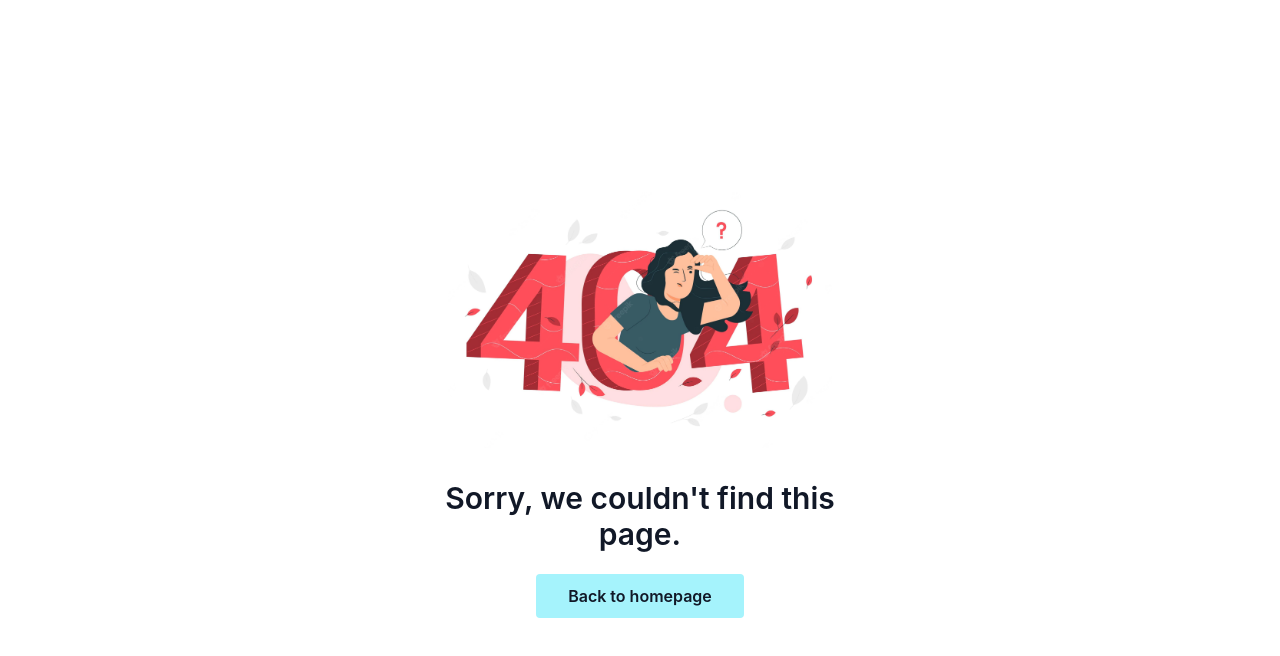
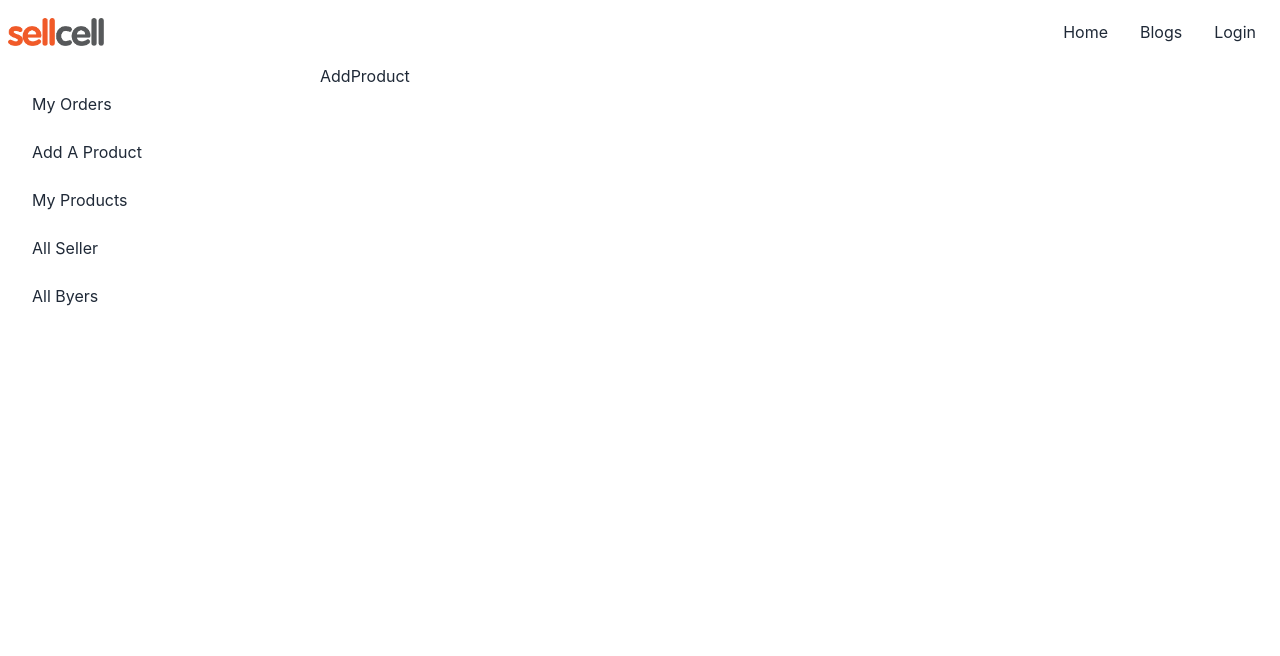
Before and after one commit to Enamulhaque0/SellCell_Client, a React (Create React App) app: page /dashboard/addproduct in a window 1280 px wide. Shown: the top 656 px of the page. Built offline with nearby package versions, Linux system fonts and the light colour scheme; no server answers.

Commit message:
dashboard route added

```diff
--- /dev/null
+++ b/src/Layout/DashboardLayout.js
@@ -0,0 +1,35 @@
+import React from 'react';
+import { Link, Outlet } from 'react-router-dom';
+import Navbar from '../Pages/Shared/Navbar/Navbar';
+
+const DashboardLayout = () => {
+    return (
+        <div>
+            <Navbar></Navbar>
+
+            <div className="drawer drawer-mobile">
+                <input id="dashboard-drawer" type="checkbox" className="drawer-toggle" />
+                <div className="drawer-content">
+                    <Outlet></Outlet>
+                </div>
+                <div className="drawer-side">
+                    <label htmlFor="dashboard-drawer" className="drawer-overlay"></label>
+                    <ul className="menu p-4 w-80 bg-base-100 text-base-content">
+                        <li><Link to="/dashboard/myorders">My Orders</Link></li>
+                        <li><Link to="/dashboard/addproduct">Add A Product</Link></li>
+                        <li><Link to="/dashboard/myproducts">My Products</Link></li>
+                        <li><Link to="/dashboard/allseller">All Seller</Link></li>
+                        <li><Link to="/dashboard/allbyers">All Byers</Link></li>
+
+
+
+
+                    </ul>
+
+                </div>
+            </div>
+        </div>
+    );
+};
+
+export default DashboardLayout;
--- /dev/null
+++ b/src/Pages/Dashboard/AddProduct/AddProduct.js
@@ -0,0 +1,11 @@
+import React from 'react';
+
+const AddProduct = () => {
+    return (
+        <div>
+            <h1>AddProduct</h1>
+        </div>
+    );
+};
+
+export default AddProduct;
--- /dev/null
+++ b/src/Pages/Dashboard/AllByers/AllByers.js
@@ -0,0 +1,11 @@
+import React from 'react';
+
+const AllByers = () => {
+    return (
+        <div>
+            <h1>all byers</h1>
+        </div>
+    );
+};
+
+export default AllByers;
--- /dev/null
+++ b/src/Pages/Dashboard/AllSeller/AllSeller.js
@@ -0,0 +1,11 @@
+import React from 'react';
+
+const AllSeller = () => {
+    return (
+        <div>
+            <h1>AllSeller</h1>
+        </div>
+    );
+};
+
+export default AllSeller;
--- /dev/null
+++ b/src/Pages/Dashboard/Dashboard/Dashboard.js
@@ -0,0 +1,11 @@
+import React from 'react';
+
+const Dashboard = () => {
+    return (
+        <div>
+
+        </div>
+    );
+};
+
+export default Dashboard;
--- /dev/null
+++ b/src/Pages/Dashboard/MyOrders/MyOrders.js
@@ -0,0 +1,11 @@
+import React from 'react';
+
+const MyOrders = () => {
+    return (
+        <div>
+            <h1>MyOrders</h1>
+        </div>
+    );
+};
+
+export default MyOrders;
--- /dev/null
+++ b/src/Pages/Dashboard/MyProducts/MyProducts.js
@@ -0,0 +1,11 @@
+import React from 'react';
+
+const MyProducts = () => {
+    return (
+        <div>
+            <h1>MyProducts</h1>
+        </div>
+    );
+};
+
+export default MyProducts;
--- a/src/Pages/Login/Login/Login.js
+++ b/src/Pages/Login/Login/Login.js
@@ -102,7 +102,7 @@ const Login = () => {
         <div className="mt-4">
           <div className="flex items-center justify-between">
             <label
-              for="password"
+
               className="block text-sm text-gray-800 dark:text-gray-200"
             >
               Password
--- a/src/Pages/Login/SingUp/SingUp.js
+++ b/src/Pages/Login/SingUp/SingUp.js
@@ -1,25 +1,22 @@
-import React, { useContext } from 'react';
-import { Link, useNavigate } from 'react-router-dom';
+import React, { useContext, useState } from "react";
+import { Link, useNavigate } from "react-router-dom";
 import { GoogleAuthProvider } from "firebase/auth";
 import { AuthContext } from "../../../Contexts/AuthProvider";
-import toast from 'react-hot-toast';
+import toast from "react-hot-toast";
 
 const SingUp = () => {
   const googleProvider = new GoogleAuthProvider();
-    const {LoginWithGoogle,createUser,updateUser}=useContext(AuthContext)
-    const navigate = useNavigate()
-
-
-
-
-
+  const { LoginWithGoogle, createUser, updateUser } = useContext(AuthContext);
+  const [toggle,setToggle]=useState(false)
+  console.log(toggle);
+  const navigate = useNavigate();
 
   // Google Login
   const handleGoogle = () => {
     LoginWithGoogle(googleProvider)
       .then((result) => {
         const user = result.user;
-            toast.success("SingUp Successfully .....!")
+        toast.success("SingUp Successfully .....!");
         navigate("/");
         // const currentUser = {
         //   email: user.email,
@@ -40,7 +37,6 @@ const SingUp = () => {
       .catch((error) => toast.error(error.message));
   };
 
-
   const handleSubmit = (e) => {
     e.preventDefault();
     const form = e.target;
@@ -51,16 +47,16 @@ const SingUp = () => {
 
     createUser(email, password)
       .then((result) => {
-            const user = result.user
+        const user = result.user;
 
         const userInfo = {
-                displayName: name
-            }
+          displayName: name,
+        };
         updateUser(userInfo)
           .then(() => {
-                        toast.success("SingUp Successfully .....!")
+            toast.success("SingUp Successfully .....!");
           })
-                    .catch(err => console.log(err));
+          .catch((err) => console.log(err));
       })
 
       //  const currentUser = {
@@ -84,27 +80,59 @@ const SingUp = () => {
   };
 
   return (
-        <section className='my-32'>
+    <section className="my-32">
       <div className="w-full max-w-sm p-6 m-auto mx-auto bg-white rounded-md shadow-md dark:bg-gray-800">
-        <h1 className="text-3xl font-semibold text-center text-gray-700 dark:text-white">Sing Up</h1>
+        <h1 className="text-3xl font-semibold text-center text-gray-700 dark:text-white">
+          Sing Up
+        </h1>
 
         <form onSubmit={handleSubmit} className="mt-6">
           <div>
-                <label  className="block text-sm text-gray-800 dark:text-gray-200">Full Name</label>
-                <input name="name"  type="text" className="block w-full px-4 py-2 mt-2 text-gray-700 bg-white border rounded-md dark:bg-gray-800 dark:text-gray-300 dark:border-gray-600 focus:border-blue-400 dark:focus:border-blue-300 focus:ring-blue-300 focus:outline-none focus:ring focus:ring-opacity-40" />
+            <label className="block text-sm text-gray-800 dark:text-gray-200">
+              Full Name
+            </label>
+            <input
+              name="name"
+              type="text"
+              className="block w-full px-4 py-2 mt-2 text-gray-700 bg-white border rounded-md dark:bg-gray-800 dark:text-gray-300 dark:border-gray-600 focus:border-blue-400 dark:focus:border-blue-300 focus:ring-blue-300 focus:outline-none focus:ring focus:ring-opacity-40"
+            />
           </div>
           <div>
-                <label className="block text-sm text-gray-800 dark:text-gray-200">Email</label>
-                <input name="email"  type="email" className="block w-full px-4 py-2 mt-2 text-gray-700 bg-white border rounded-md dark:bg-gray-800 dark:text-gray-300 dark:border-gray-600 focus:border-blue-400 dark:focus:border-blue-300 focus:ring-blue-300 focus:outline-none focus:ring focus:ring-opacity-40" />
+            <label className="block text-sm text-gray-800 dark:text-gray-200">
+              Email
+            </label>
+            <input
+              name="email"
+              type="email"
+              className="block w-full px-4 py-2 mt-2 text-gray-700 bg-white border rounded-md dark:bg-gray-800 dark:text-gray-300 dark:border-gray-600 focus:border-blue-400 dark:focus:border-blue-300 focus:ring-blue-300 focus:outline-none focus:ring focus:ring-opacity-40"
+            />
           </div>
 
           <div className="mt-4">
             <div className="flex items-center justify-between">
-                    <label  className="block text-sm text-gray-800 dark:text-gray-200">Password</label>
-
+              <label className="block text-sm text-gray-800 dark:text-gray-200">
+                Password
+              </label>
             </div>
 
-                <input name="password"  type="password" className="block w-full px-4 py-2 mt-2 text-gray-700 bg-white border rounded-md dark:bg-gray-800 dark:text-gray-300 dark:border-gray-600 focus:border-blue-400 dark:focus:border-blue-300 focus:ring-blue-300 focus:outline-none focus:ring focus:ring-opacity-40" />
+            <input
+              name="password"
+              type="password"
+              className="block w-full px-4 py-2 mt-2 text-gray-700 bg-white border rounded-md dark:bg-gray-800 dark:text-gray-300 dark:border-gray-600 focus:border-blue-400 dark:focus:border-blue-300 focus:ring-blue-300 focus:outline-none focus:ring focus:ring-opacity-40"
+            />
+          </div>
+          <div className="form-control">
+            <label className="cursor-pointer label">
+              <span className="label-text">Are You Seller</span>
+              <input
+              onClick={()=>setToggle(!toggle)}
+
+                type="checkbox"
+
+
+                className="checkbox checkbox-accent"
+              />
+            </label>
           </div>
 
           <div className="mt-6">
@@ -117,7 +145,10 @@ const SingUp = () => {
         <div className="flex items-center justify-between mt-4">
           <span className="w-1/5 border-b dark:border-gray-600 lg:w-1/5"></span>
 
-            <a href="#" className="text-xs text-center text-gray-500 uppercase dark:text-gray-400 hover:underline">
+          <a
+            href="#"
+            className="text-xs text-center text-gray-500 uppercase dark:text-gray-400 hover:underline"
+          >
             or login with Social Media
           </a>
 
@@ -125,19 +156,29 @@ const SingUp = () => {
         </div>
 
         <div className="flex items-center mt-6 -mx-2">
-            <button onClick={handleGoogle} type="button" className="flex items-center justify-center w-full px-6 py-2 mx-2 text-sm font-medium text-white transition-colors duration-300 transform bg-blue-500 rounded-md hover:bg-blue-400 focus:bg-blue-400 focus:outline-none">
+          <button
+            onClick={handleGoogle}
+            type="button"
+            className="flex items-center justify-center w-full px-6 py-2 mx-2 text-sm font-medium text-white transition-colors duration-300 transform bg-blue-500 rounded-md hover:bg-blue-400 focus:bg-blue-400 focus:outline-none"
+          >
             <svg className="w-4 h-4 mx-2 fill-current" viewBox="0 0 24 24">
-                    <path d="M12.24 10.285V14.4h6.806c-.275 1.765-2.056 5.174-6.806 5.174-4.095 0-7.439-3.389-7.439-7.574s3.345-7.574 7.439-7.574c2.33 0 3.891.989 4.785 1.849l3.254-3.138C18.189 1.186 15.479 0 12.24 0c-6.635 0-12 5.365-12 12s5.365 12 12 12c6.926 0 11.52-4.869 11.52-11.726 0-.788-.085-1.39-.189-1.989H12.24z">
-                    </path>
+              <path d="M12.24 10.285V14.4h6.806c-.275 1.765-2.056 5.174-6.806 5.174-4.095 0-7.439-3.389-7.439-7.574s3.345-7.574 7.439-7.574c2.33 0 3.891.989 4.785 1.849l3.254-3.138C18.189 1.186 15.479 0 12.24 0c-6.635 0-12 5.365-12 12s5.365 12 12 12c6.926 0 11.52-4.869 11.52-11.726 0-.788-.085-1.39-.189-1.989H12.24z"></path>
             </svg>
 
             <span className="hidden mx-2 sm:inline">Sign in with Google</span>
           </button>
-
-
         </div>
 
-        <p className="mt-8 text-xs font-light text-center"> already have an account? <Link to="/login" className="font-medium text-blue-700 dark:text-gray-200 hover:underline">Please Login</Link></p>
+        <p className="mt-8 text-xs font-light text-center">
+          {" "}
+          already have an account?{" "}
+          <Link
+            to="/login"
+            className="font-medium text-blue-700 dark:text-gray-200 hover:underline"
+          >
+            Please Login
+          </Link>
+        </p>
       </div>
     </section>
   );
--- a/src/Pages/Shared/Navbar/Navbar.js
+++ b/src/Pages/Shared/Navbar/Navbar.js
@@ -20,6 +20,7 @@ const Navbar = () => {
       user?.uid ?  <li onClick={logOut}> <button> Log Out</button></li>
       : <li><Link to="/login">Login</Link></li>
     }
+
 
   </React.Fragment>
     return (
@@ -47,7 +48,9 @@ const Navbar = () => {
     </ul>
   </div>
 
-
+  <label htmlFor="dashboard-drawer" tabIndex={2} className="btn btn-ghost lg:hidden">
+                <svg xmlns="http://www.w3.org/2000/svg" className="h-5 w-5" fill="none" viewBox="0 0 24 24" stroke="currentColor"><path strokeLinecap="round" strokeLinejoin="round" strokeWidth="2" d="M4 6h16M4 12h8m-8 6h16" /></svg>
+            </label>
 </div>
     );
 };
```
Also changed, not shown: src/Routes/Routes/Routes.js (+33 -0 lines). Lines whose indentation alone changed are shown as unchanged.
